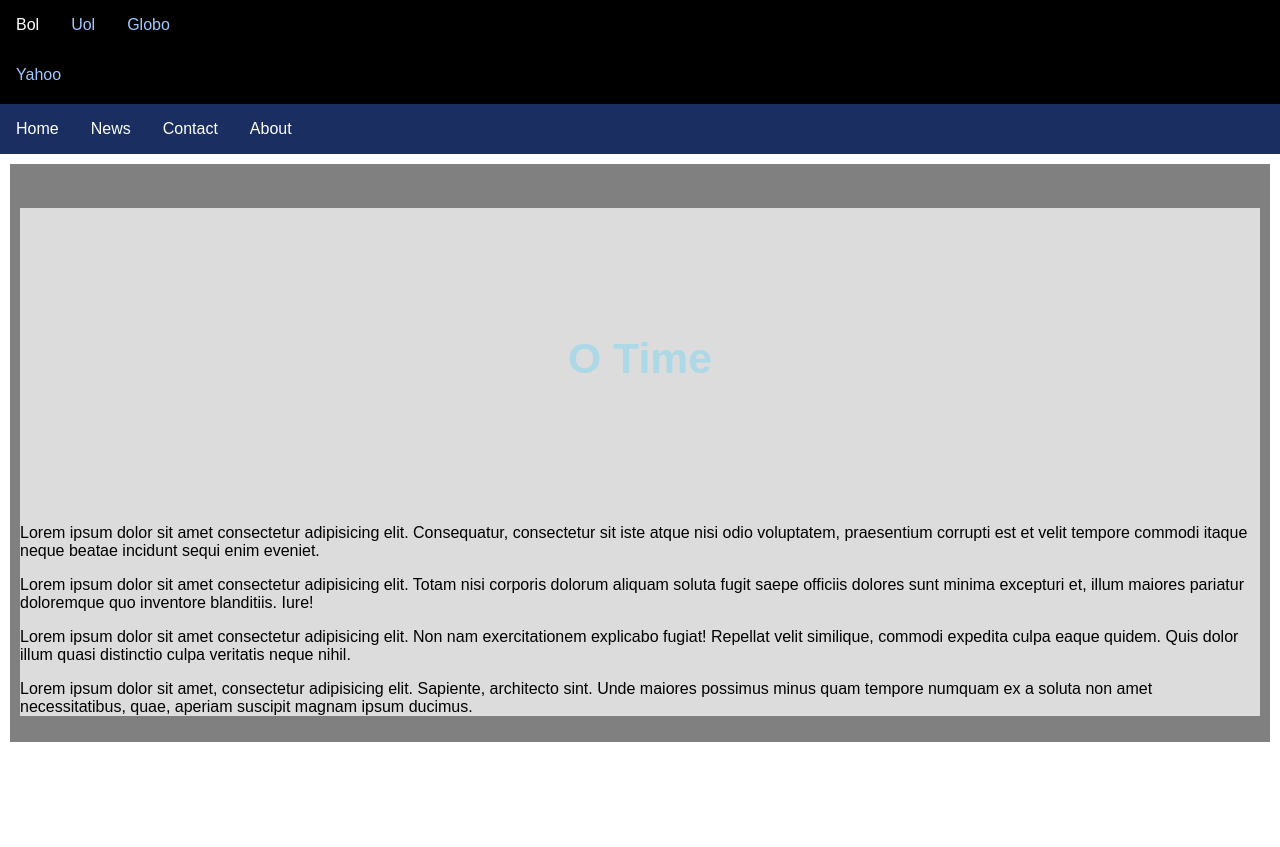
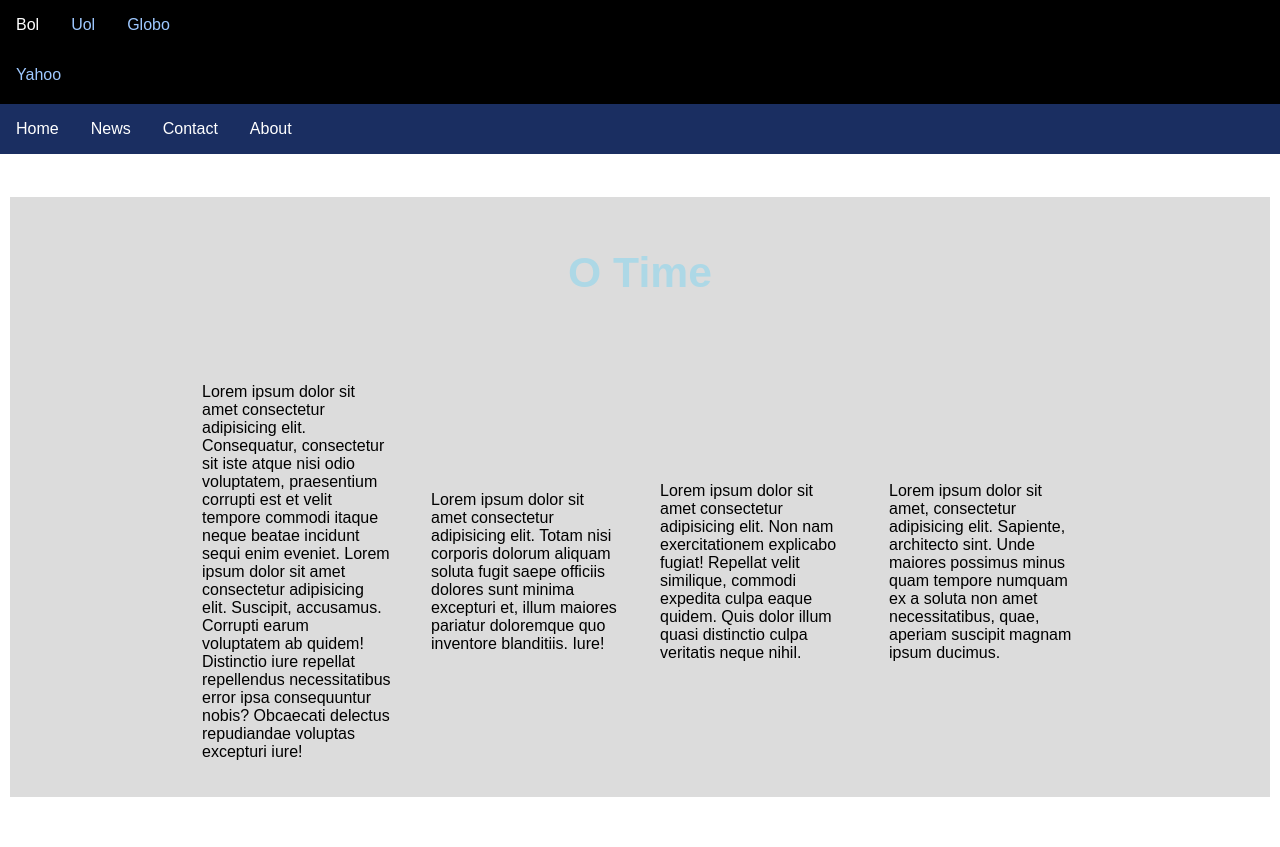
Before and after one commit to brenobrandao2/cssPratica3, a plain HTML site: page index.html in a window 1280 px wide. Before the commit the page ends 800 px from the top, so only its background shows below. Drawn offline with Linux system fonts and the light colour scheme.

Commit message:
Implementa textos

```diff
--- a/index.html
+++ b/index.html
@@ -80,14 +80,33 @@
     }
 
     #otime {
-        height: 300px;
+        height: 150px;
         color: lightblue;
         font-size: 32pt;
         font-weight: bolder;
         text-align: center;
-        line-height: 300px;
+        line-height: 150px;
     }
 
+    .divLoren {
+        width: 15%;
+        display: inline-block;
+        padding: 20px;
+    }
+
+    #textos {
+        display: flex;
+        justify-content: center;
+        align-items: center;
+    }
+
+    .main {
+        display: inline-block;
+    }
+
+    #main2 {
+        width: 30%;
+    }
 </style>
 </head>
 
@@ -113,20 +132,34 @@
         </nav>
     </header>
 
-    <main id="main">
+    <main>
         <article id="article">
             <section id="otime">
                 <p>O Time</p>
             </section>
             <section id="textos">
-                <div><p>Lorem ipsum dolor sit amet consectetur adipisicing elit. Consequatur, consectetur sit iste atque nisi odio voluptatem, praesentium corrupti est et velit tempore commodi itaque neque beatae incidunt sequi enim eveniet.</p></div>
-                <div><p>Lorem ipsum dolor sit amet consectetur adipisicing elit. Totam nisi corporis dolorum aliquam soluta fugit saepe officiis dolores sunt minima excepturi et, illum maiores pariatur doloremque quo inventore blanditiis. Iure!</p></div>
-                <div><p>Lorem ipsum dolor sit amet consectetur adipisicing elit. Non nam exercitationem explicabo fugiat! Repellat velit similique, commodi expedita culpa eaque quidem. Quis dolor illum quasi distinctio culpa veritatis neque nihil.</p></div>
-                <div><p>Lorem ipsum dolor sit amet, consectetur adipisicing elit. Sapiente, architecto sint. Unde maiores possimus minus quam tempore numquam ex a soluta non amet necessitatibus, quae, aperiam suscipit magnam ipsum ducimus.</p></div>
+                <div class="divLoren"><p>Lorem ipsum dolor sit amet consectetur adipisicing elit. Consequatur, consectetur sit iste atque nisi odio voluptatem, praesentium corrupti est et velit tempore commodi itaque neque beatae incidunt sequi enim eveniet. Lorem ipsum dolor sit amet consectetur adipisicing elit. Suscipit, accusamus. Corrupti earum voluptatem ab quidem! Distinctio iure repellat repellendus necessitatibus error ipsa consequuntur nobis? Obcaecati delectus repudiandae voluptas excepturi iure!</p></div>
+                <div class="divLoren"><p>Lorem ipsum dolor sit amet consectetur adipisicing elit. Totam nisi corporis dolorum aliquam soluta fugit saepe officiis dolores sunt minima excepturi et, illum maiores pariatur doloremque quo inventore blanditiis. Iure!</p></div>
+                <div class="divLoren"><p>Lorem ipsum dolor sit amet consectetur adipisicing elit. Non nam exercitationem explicabo fugiat! Repellat velit similique, commodi expedita culpa eaque quidem. Quis dolor illum quasi distinctio culpa veritatis neque nihil.</p></div>
+                <div class="divLoren"><p>Lorem ipsum dolor sit amet, consectetur adipisicing elit. Sapiente, architecto sint. Unde maiores possimus minus quam tempore numquam ex a soluta non amet necessitatibus, quae, aperiam suscipit magnam ipsum ducimus.</p></div>
+            </section>
+        </article>
+        <article>
+            <section>
+                <div>
+                    <ul>
+                        <li><a href="#">Feed</a></li>
+                        <li><a href="#">Noticias</a></li>
+                        <li><a href="#">Comedia</a></li>
+                    </ul>
+                </div>
             </section>
         </article>
     </main>
 
+    <footer>
+    </footer>
+
 </body>
 
 </html>
```
